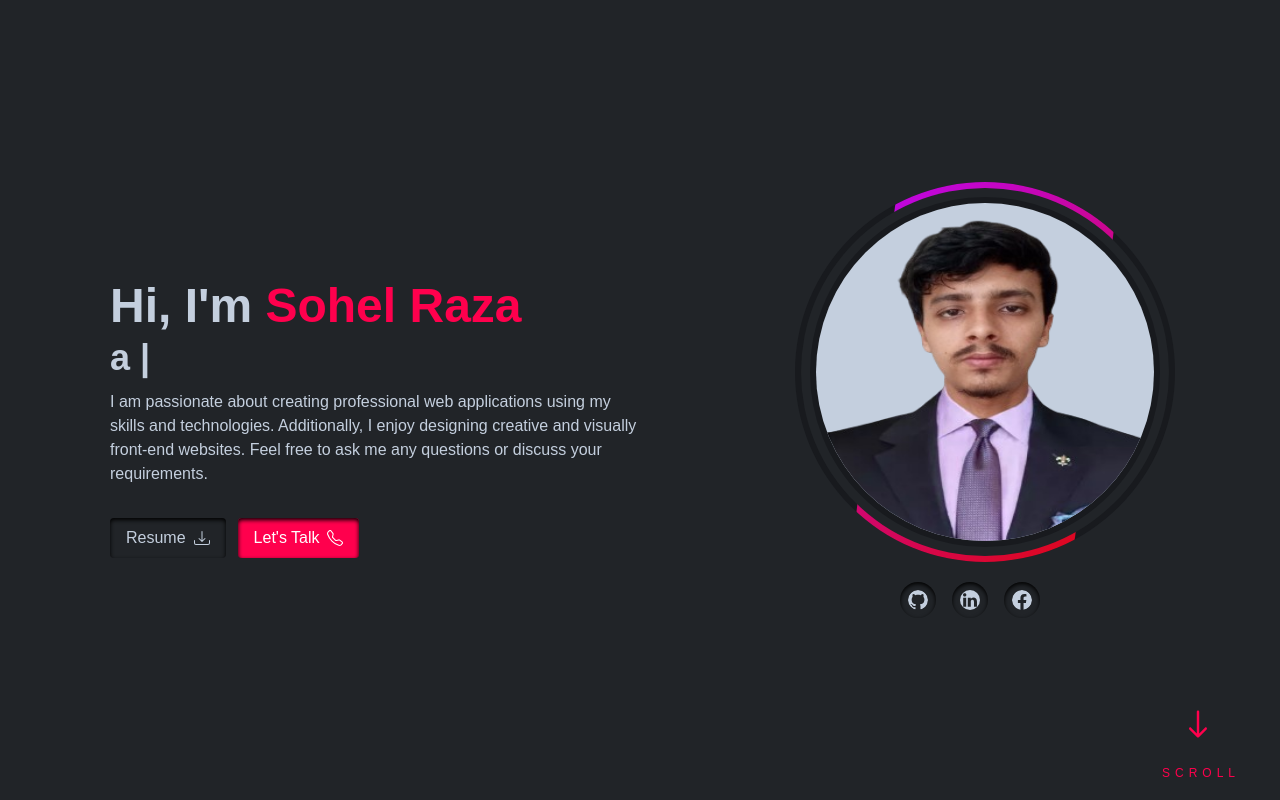
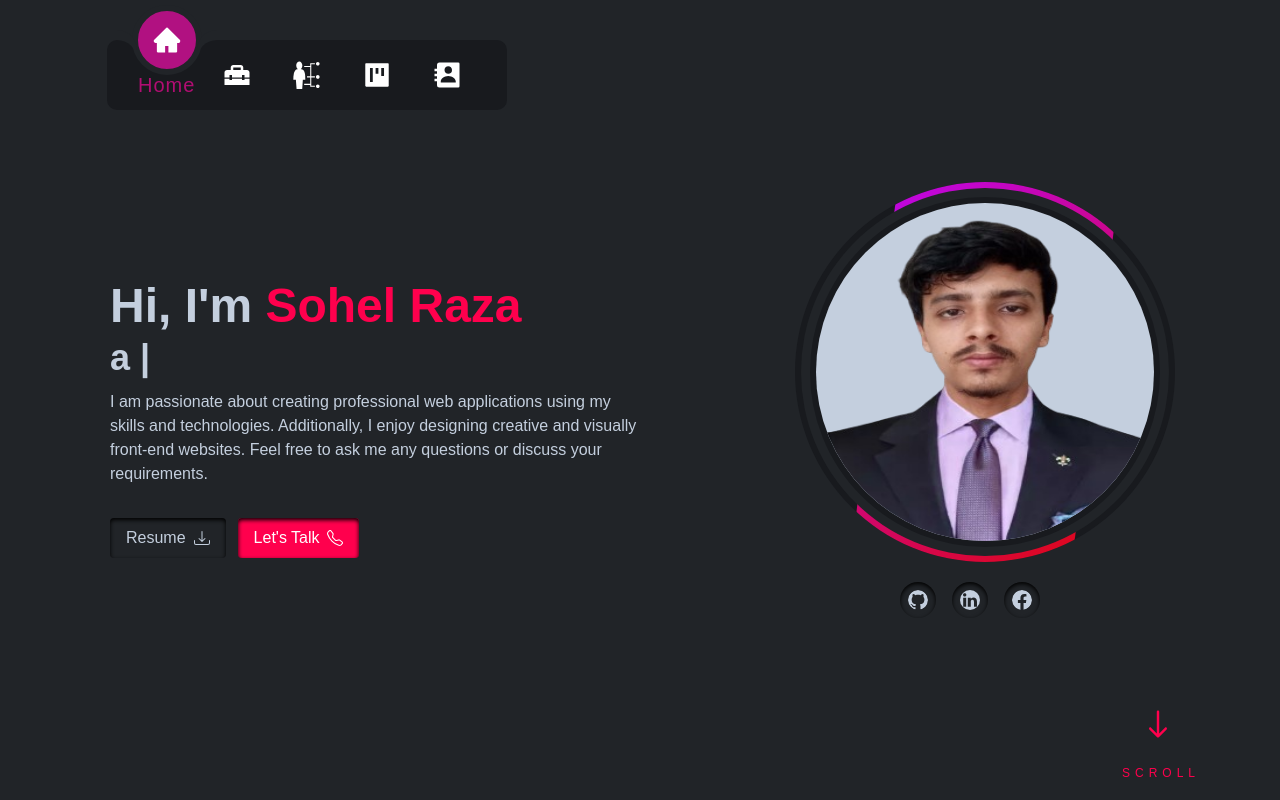
Before and after one commit to Sohel0Raza/my-portfolio, a React (Vite) app: page / in a window 1280 px wide. Shown: the top 800 px of the page. Built offline with nearby package versions, Linux system fonts and the light colour scheme; no server answers.

Commit message:
style navbar

```diff
--- a/src/App.jsx
+++ /dev/null
@@ -1,77 +0,0 @@
-import ScrollTrigger from "react-scroll-trigger";
-import { IoIosArrowRoundDown } from "react-icons/io";
-import { useState } from "react";
-
-const [isVisible, setIsVisible] = useState(false);
-const onEnterViewport = () => {
-    setIsVisible(true);
-  };
-  const onExitViewport = () => {
-    setIsVisible(false);
-  };
-
-<ScrollTrigger onEnter={onEnterViewport} onExit={onExitViewport}>
-<div
-  className={` fixed text-center bottom-0 right-6 hidden md:block ${
-    isVisible ? "visible" : "invisible"
-  }`}
->
-  <IoIosArrowRoundDown className="text-5xl ml-3 rounded-[50%] animate-bounce text-primary"></IoIosArrowRoundDown>
-  <span className="text-primary uppercase text-xs tracking-[5px]">
-    Scroll
-  </span>
-</div>
-</ScrollTrigger>
-
-
-
-
-
-
-
-
-//nav
-import { AiFillHome, AiFillProject } from "react-icons/ai";
-import { MdHomeRepairService } from "react-icons/md";
-import { BiSolidContact } from "react-icons/bi";
-import { IoMoon } from "react-icons/io5";
-import { GiSkills } from "react-icons/gi";
-import { FiSun } from "react-icons/fi";
-const [dark, setDark] = useState(false);
-const darkModeHandler = () => {
-  setDark(!dark);
-  document.body.classList.toggle("dark");
-};
-<div className="fixed z-40 -mt-[90px] md:-mt-0 md:-ml-24 md:bg-[#212428] bg-[#383d44] bottom-0 md:bottom-[85px] ">
-        <div className="flex text-[#e7f3f0] md:flex-col items-center mx-5 md:mx-0 py-4 md:py-0 space-x-5 md:space-x-0 md:space-y-6 px-2 rounded-[2px]">
-          <p className="text-2xl md:mt-6">
-            <button onClick={darkModeHandler}>
-              <span data-tip="Dark" className="tooltip">
-                {dark && <IoMoon className="myIcon" />}
-              </span>
-              <span data-tip="Light" className="tooltip">
-                {!dark && <FiSun className="myIcon" />}
-              </span>
-            </button>
-          </p>
-          <a data-tip="Home" className="tooltip" href="#home">
-            <AiFillHome className="myIcon" />
-          </a>
-          <a data-tip="Services" className="tooltip" href="#services">
-            <MdHomeRepairService className="myIcon" />
-          </a>
-          <a data-tip="Skills" className="tooltip" href="#skills">
-            <GiSkills className="myIcon" />
-          </a>
-          <a data-tip="Projects" className="tooltip" href="#projects">
-            <AiFillProject className="myIcon" />
-          </a>
-          <a
-            data-tip="Contact"
-            className="tooltip text-2xl md:pb-5"
-            href="#contactSection"
-          >
-            <BiSolidContact className="myIcon" />
-          </a>
-        </div>
-      </div>
--- a/src/components/Home/Contact.jsx
+++ b/src/components/Home/Contact.jsx
@@ -11,7 +11,6 @@ const Contact = () => {
   useEffect(() => {
     Aos.init();
   }, []);
-
   const form = useRef();
 
   const sendEmail = (e) => {
@@ -52,7 +51,7 @@ const Contact = () => {
           >
             <div className="flex items-center">
               <div>
-                <AiFillPhone className="icon" />
+                <AiFillPhone className="contact-icon" />
               </div>
               <div className="ml-5">
                 <h2 className="text-xl font-bold">Phone</h2>
@@ -63,7 +62,7 @@ const Contact = () => {
             </div>
             <div className="flex items-center mt-5">
               <div>
-                <MdEmail className="icon" />
+                <MdEmail className="contact-icon" />
               </div>
               <div className="ml-5">
                 <h2 className="text-xl font-bold">Email</h2>
@@ -74,7 +73,7 @@ const Contact = () => {
             </div>
             <div className="flex items-center my-5">
               <div>
-                <MdLocationOn className="icon" />
+                <MdLocationOn className="contact-icon" />
               </div>
               <div className="ml-5">
                 <h2 className="text-xl font-bold">Location</h2>
@@ -103,7 +102,9 @@ const Contact = () => {
             data-aos-duration="1000"
             className="w-full md:ml-40 px-5 md:px-0 shadow-[10px_10px_19px_#1c1e22,-10px_-10px_19px_#262a2e] mt-10 "
           >
-              <h2 className=" font-bold px-5 md:px-16 text-3xl py-7">Let's Work Together</h2>
+            <h2 className=" font-bold px-5 md:px-16 text-3xl py-7">
+              Let's Work Together
+            </h2>
             <form
               ref={form}
               onSubmit={sendEmail}
--- a/src/components/Home/Home.jsx
+++ b/src/components/Home/Home.jsx
@@ -3,10 +3,12 @@ import Contact from "./Contact";
 import MyProjects from "./MyProjects";
 import MyService from "./MyService";
 import Skills from "./Skills";
+import Navbar from "../shared/Navbar";
 
 const Home = () => {
   return (
-    <div className="md:w-10/12 mx-auto">
+    <div className="md:w-10/12 bg-[#212428] mx-auto">
+      <Navbar/>
       <Banner />
       <MyService />
       <Skills />
--- a/src/components/Home/homeBanner/Banner.jsx
+++ b/src/components/Home/homeBanner/Banner.jsx
@@ -7,12 +7,12 @@ import {
   BsLinkedin,
   BsTelephone,
 } from "react-icons/bs";
-
 import resume from "../../../../public/MERN Stack Web Developer CV of Sohel Raza.pdf";
-
 import "./banner.css";
 import { Scroll } from "../../utils/scroll";
+
 const Banner = () => {
+
   return (
     <div
       id="home"
--- /dev/null
+++ b/src/components/shared/Navbar.css
@@ -0,0 +1,118 @@
+.navigation {
+  position: relative;
+  width: 400px;
+  height: 70px;
+  display: flex;
+  justify-content: center;
+  align-items: center;
+  color: #ffffff;
+  background: #181a1e;
+  border-radius: 10px;
+}
+
+.navigation ul {
+  display: flex;
+  align-items: center;
+  width: 350px;
+}
+
+.navigation ul li {
+  position: relative;
+  display: flex;
+  justify-content: center;
+  align-items: center;
+  list-style: none;
+  width: 70px;
+  height: 70px;
+  z-index: 1;
+}
+.navigation ul li a {
+  position: relative;
+  display: flex;
+  justify-content: center;
+  align-items: center;
+  flex-direction: column;
+  text-align: center;
+  width: 100%;
+  font-weight: 500;
+}
+
+.navigation ul li a .icon {
+  position: relative;
+  display: block;
+  line-height: 75px;
+  font-size: 30px;
+  text-align: center;
+  transition: 0.5s;
+  color: #ffffff;
+}
+
+.navigation ul li.active a .icon {
+  transform: translateY(-35px);
+}
+
+.navigation ul li a .text {
+  position: absolute;
+  font-weight: 400;
+  font-size: 20px;
+  letter-spacing: 1px;
+  transition: 0.5s;
+  opacity: 0;
+  transform: translateY(20px);
+}
+
+.navigation ul li.active a .text {
+  opacity: 1;
+  color: #b10d72;
+  transform: translateY(10px);
+}
+
+.indicator {
+  position: absolute;
+  top: -50%;
+  width: 70px;
+  height: 70px;
+  background: #b11181;
+  color: white;
+  border-radius: 50%;
+  border: 6px solid #212428;
+}
+
+.indicator::before {
+  content: "";
+  position: absolute;
+  top: 50%;
+  left: -21px;
+  width: 20px;
+  height: 20px;
+  background: transparent;
+  border-top-right-radius: 20px;
+  box-shadow: 0px -10px 0 0 #212428;
+}
+.indicator::after {
+  content: "";
+  position: absolute;
+  top: 50%;
+  right: -21px;
+  width: 20px;
+  height: 20px;
+  background: transparent;
+  border-top-left-radius: 20px;
+  box-shadow: 0px -10px 0 0 #212428;
+}
+
+.navigation ul li:nth-child(1).active ~ .indicator {
+  transform: translateX(calc(70px * 0));
+}
+.navigation ul li:nth-child(2).active ~ .indicator {
+  transform: translateX(calc(70px * 1));
+}
+.navigation ul li:nth-child(3).active ~ .indicator {
+  transform: translateX(calc(70px * 2));
+}
+.navigation ul li:nth-child(4).active ~ .indicator {
+  transform: translateX(calc(70px * 3));
+}
+.navigation ul li:nth-child(5).active ~ .indicator {
+  transform: translateX(calc(70px * 4));
+}
--- /dev/null
+++ b/src/components/shared/Navbar.jsx
@@ -0,0 +1,91 @@
+import { useState } from "react";
+import { AiFillHome, AiFillProject } from "react-icons/ai";
+import { MdHomeRepairService } from "react-icons/md";
+import { BiSolidContact } from "react-icons/bi";
+import { GiSkills } from "react-icons/gi";
+import "./Navbar.css";
+
+const Navbar = () => {
+  const [activeLink, setActiveLink] = useState("#home");
+
+  const handleLinkClick = (link) => {
+    setActiveLink(link);
+  };
+
+  return (
+    <div className="fixed z-40 mt-10">
+      <div className="navigation">
+        <ul>
+          <li className={`list ${activeLink === "#home" ? "active" : ""}`}>
+            <a href="#home" onClick={() => handleLinkClick("#home")}>
+              <span className="text">Home</span>
+              <span className="icon">
+                <AiFillHome />
+              </span>
+            </a>
+          </li>
+          <li className={`list ${activeLink === "#services" ? "active" : ""}`}>
+            <a href="#services" onClick={() => handleLinkClick("#services")}>
+              <span className="text">Service</span>
+              <span className="icon">
+                <MdHomeRepairService />
+              </span>
+            </a>
+          </li>
+          <li className={`list ${activeLink === "#skills" ? "active" : ""}`}>
+            <a href="#skills" onClick={() => handleLinkClick("#skills")}>
+              <span className="icon">
+                <GiSkills />
+              </span>
+              <span className="text">Skill</span>
+            </a>
+          </li>
+          <li className={`list ${activeLink === "#projects" ? "active" : ""}`}>
+            <a href="#projects" onClick={() => handleLinkClick("#projects")}>
+              <span className="text">Project</span>
+              <span className="icon">
+                <AiFillProject />
+              </span>
+            </a>
+          </li>
+          <li
+            className={`list ${
+              activeLink === "#contactSection" ? "active" : ""
+            }`}
+          >
+            <a
+              href="#contactSection"
+              onClick={() => handleLinkClick("#contactSection")}
+            >
+              <span className="text">Contact</span>
+              <span className="icon">
+                <BiSolidContact />
+              </span>
+            </a>
+          </li>
+          <div className="indicator"></div>
+        </ul>
+      </div>
+    </div>
+  );
+};
+
+export default Navbar;
+
+// import { IoMoon } from "react-icons/io5";
+// import { FiSun } from "react-icons/fi";
+// const [dark, setDark] = useState(false);
+// const darkModeHandler = () => {
+//   setDark(!dark);
+//   document.body.classList.toggle("dark");
+// };
+// <p className="text-2xl md:mt-6">
+//       <button onClick={darkModeHandler}>
+//         <span data-tip="Dark" className="tooltip">
+//           {dark && <IoMoon className="myIcon" />}
+//         </span>
+//         <span data-tip="Light" className="tooltip">
+//           {!dark && <FiSun className="myIcon" />}
+//         </span>
+//       </button>
+//     </p>
--- a/src/components/utils/Scroll.jsx
+++ b/src/components/utils/Scroll.jsx
@@ -15,7 +15,7 @@ export const Scroll = () => {
     <>
       <ScrollTrigger onEnter={onEnterViewport} onExit={onExitViewport}>
         <div
-          className={` absolute text-center bottom-4 right-10 hidden md:block ${
+          className={` absolute text-center bottom-4 right-20 hidden md:block ${
             isVisible ? "visible" : "invisible"
           }`}
         >
--- a/src/index.css
+++ b/src/index.css
@@ -75,6 +75,6 @@ body {
   @apply bg-primary;
 }
 
-.icon {
+.contact-icon {
   @apply rounded-md text-5xl shadow-[10px_10px_19px_#1c1e22,-10px_-10px_19px_#262a2e] p-2 transition-all duration-700 ease-in-out hover:-translate-y-1;
 }
```
